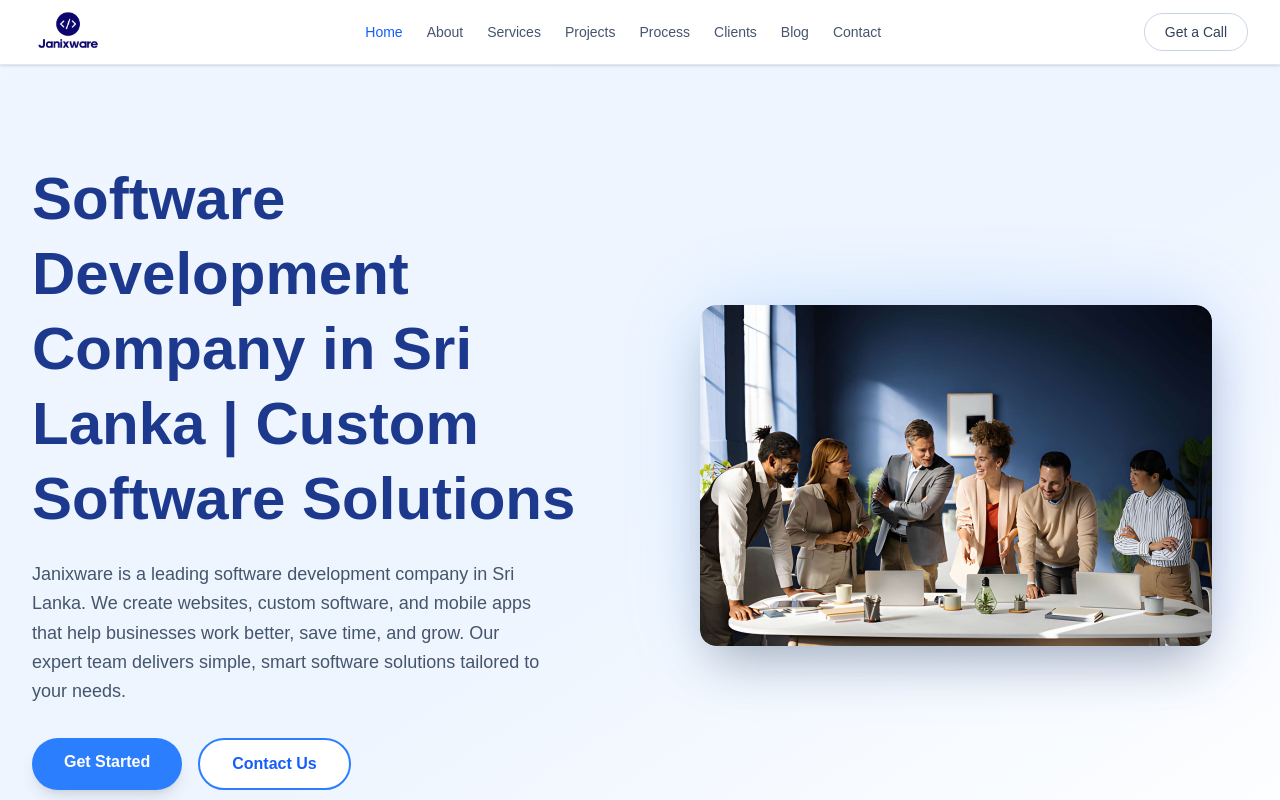
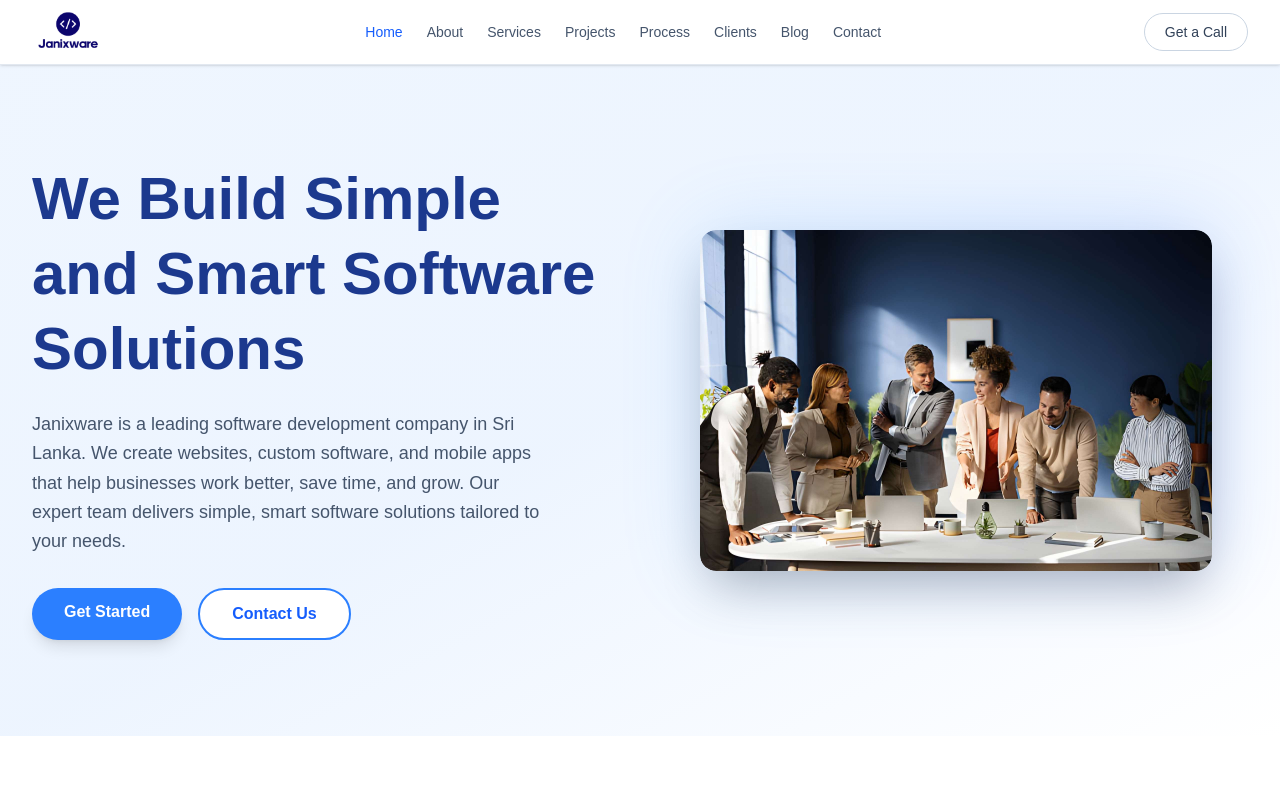
Before and after one commit to Janindu02/janixware, a Next.js app: page / in a window 1280 px wide. Shown: the top 800 px of the page. Built offline with nearby package versions, Linux system fonts and the light colour scheme.

Commit message:
Update homepage title and heading for clarity and focus on software solutions. Simplify SEO metadata to enhance relevance and user engagement.

```diff
--- a/app/page.tsx
+++ b/app/page.tsx
@@ -8,7 +8,8 @@ import { faqData } from "./faq/page";
 
 // SEO-optimized metadata for homepage
 export const metadata: Metadata = {
-  title: "Janixware - Software Development Company in Sri Lanka | Custom Software & Web Development",
+  title: "Janixware - Software Development Company in Sri Lanka",
+  // title: "Janixware - Software Development Company in Sri Lanka | Custom Software & Web Development",
   description:
     "Janixware is a leading software development company in Sri Lanka. We provide custom software development, web development, mobile apps, and digital transformation services. Contact us for your software solutions.",
   keywords: [
@@ -101,7 +102,7 @@ export default function MainPage() {
               {/* Left Column - Text Content */}
               <div>
                 <h1 className="text-4xl md:text-5xl lg:text-6xl font-extrabold text-blue-900 leading-tight mb-6">
-                  Software Development Company in Sri Lanka | Custom Software Solutions
+                  We Build Simple and Smart Software Solutions
                 </h1>
                 <p className="text-lg text-slate-600 mb-8 max-w-lg leading-relaxed">
                   Janixware is a leading software development company in Sri Lanka. We create websites, custom software, and mobile apps that help businesses work better, save time, and grow. Our expert team delivers simple, smart software solutions tailored to your needs.
```
